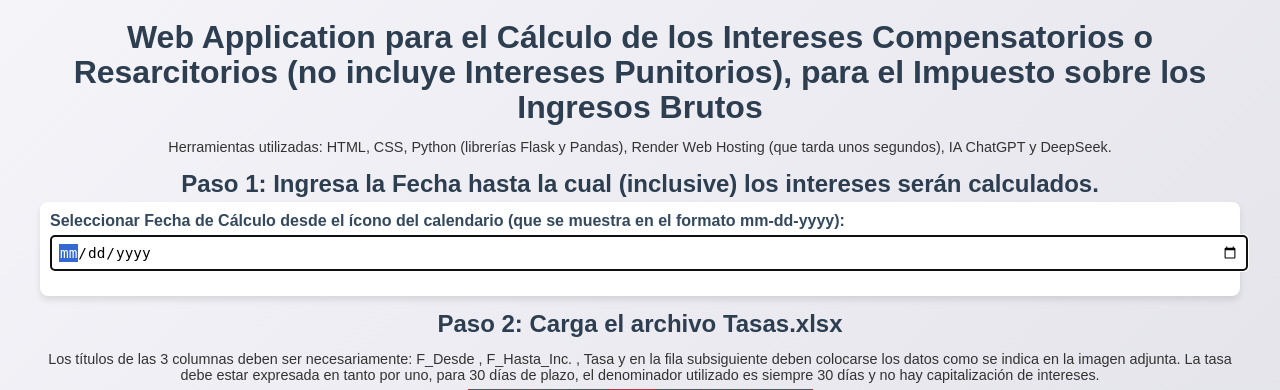
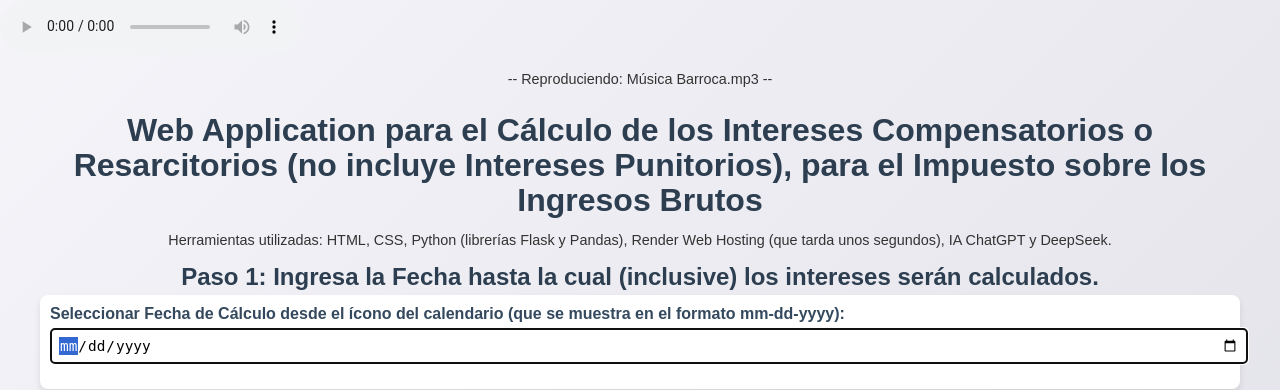
Before and after one commit to vnatale52/calculo_intereses, a Flask app: page / in a window 1280 px wide. Shown: the top 390 px of the page. Run offline with Flask 3, Linux system fonts and the light colour scheme; data that the repository does not hold is empty.

Commit message:
Add files via upload

```diff
--- a/templates/index.html
+++ b/templates/index.html
@@ -7,7 +7,14 @@
     <title>Web Application para el Cálculo de los Intereses Compensatorios o Resarcitorios</title>
     <link rel="stylesheet" href="{{ url_for('static', filename='styles.css') }}">
 </head>
+
 <body>
+    <audio controls autoplay loop>
+         <source src="{{ url_for('static', filename='Musica_Barroca.mp3') }}" type="audio/mpeg">
+		 Your browser does not support the audio element.
+    </audio>
+         <p> --  Reproduciendo: Música Barroca.mp3  -- </p>
+
     <div class="container">
         <h1>Web Application para el Cálculo de los Intereses Compensatorios o Resarcitorios (no incluye Intereses Punitorios), para el Impuesto sobre los Ingresos Brutos</h1>
         <p>Herramientas utilizadas: HTML, CSS, Python (librerías Flask y Pandas), Render Web Hosting (que tarda unos segundos), IA ChatGPT y DeepSeek.</p>
```
